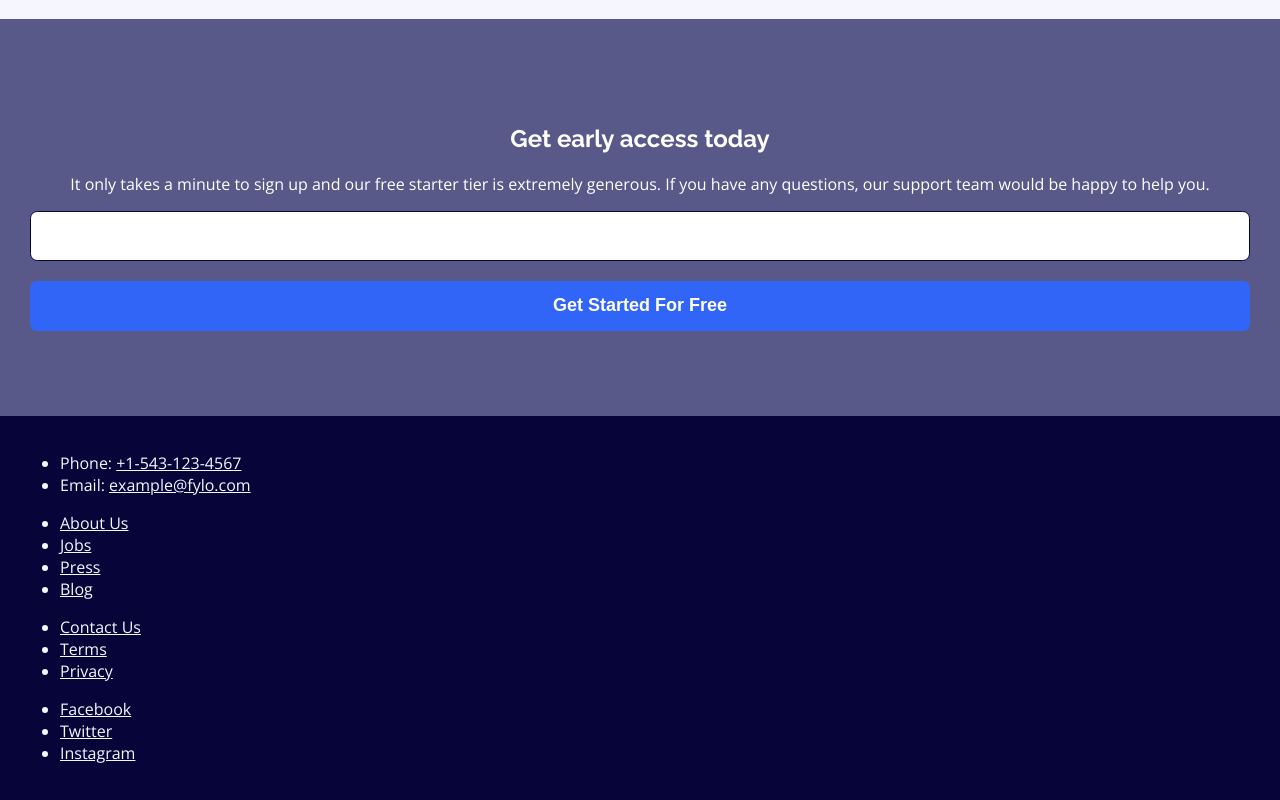
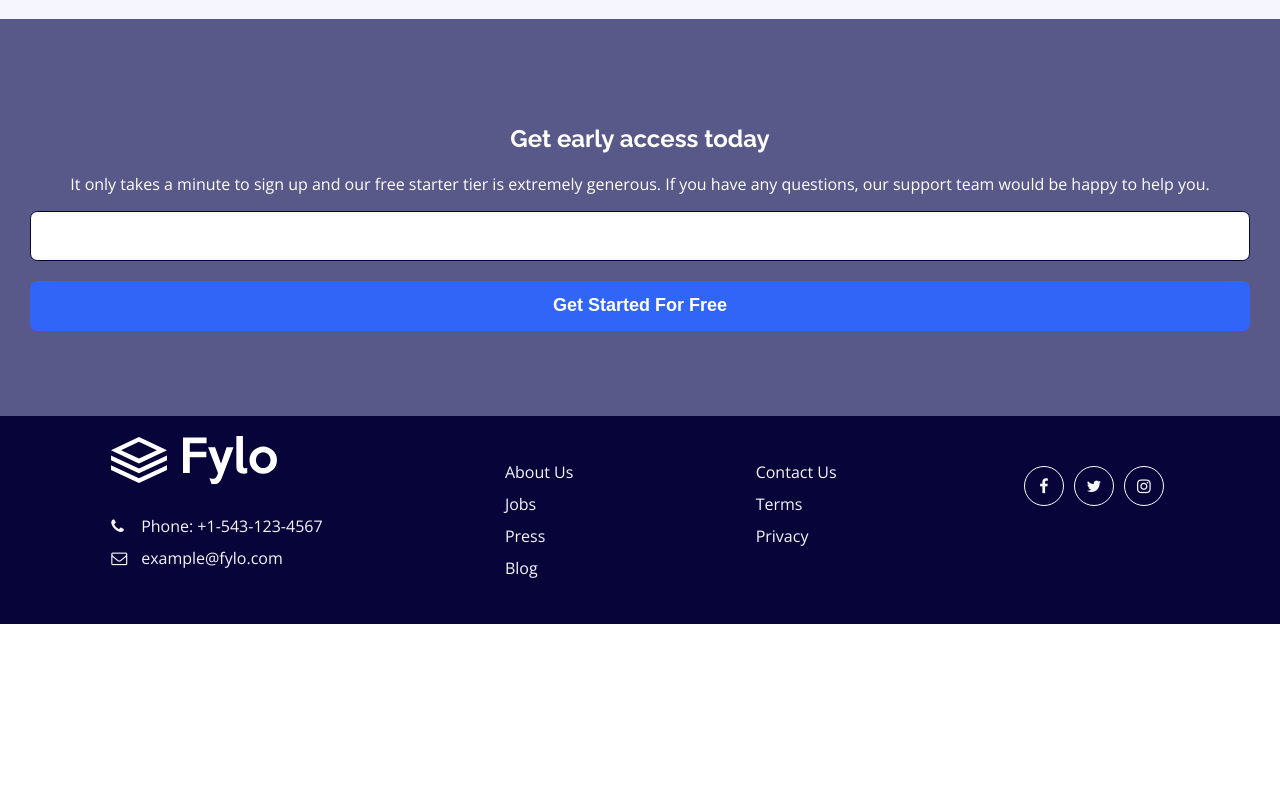
Before and after one commit to humbertolaranjeira/fylo, a plain HTML site: page index.html in a window 1280 px wide. Shown: the part 2750-3550 px from the top of the page. After the commit the page ends 3374 px from the top, so only its background shows below. Drawn offline with nearby package versions, Linux system fonts and the light colour scheme.

Commit message:
02122020

```diff
--- a/css/style.css
+++ b/css/style.css
@@ -217,3 +217,60 @@ footer {
 footer * {
     color: var(--light-grayish-blue);
 }
+
+footer img {
+    filter: brightness(0) invert(1);
+}
+
+footer ul {
+    list-style: none;
+    padding: 0;
+    margin: 20px 0;
+}
+
+footer ul li a {
+    display: inline-block;
+    padding: 5px 0;
+    text-decoration: none;
+}
+
+footer ul li i {
+    display: block;
+    width: 30px;
+    font-size: var(--body-font-weight);
+    color: var(--light-grayish-blue);
+}
+
+footer ul li a:hover {
+    text-decoration: underline;
+}
+
+ul.social {
+    display: flex;
+    justify-content: center;
+}
+
+ul.social li a>i {
+    margin: 5px;
+    display: inline-flex;
+    align-items: center;
+    justify-content: center;
+    width: 40px;
+    height: 40px;
+    padding: 0;
+    border-radius: 20px;
+    border: 1px solid var(--white);
+}
+
+ul.social li a:hover>i {
+    text-decoration: none;
+    background-color: var(--white);
+    color: var(--very-dark-blue);
+}
+
+@media screen and (min-width: 376px) {
+    footer {
+        display: flex;
+        justify-content: space-around;
+    }
+}
--- a/index.html
+++ b/index.html
@@ -11,6 +11,7 @@
     <link href="https://fonts.googleapis.com/css2?family=Raleway:wght@400;700&display=swap" rel="stylesheet">
     <link rel="preconnect" href="https://fonts.gstatic.com">
     <link href="https://fonts.googleapis.com/css2?family=Open+Sans&display=swap" rel="stylesheet">
+    <link rel="stylesheet" href="https://cdnjs.cloudflare.com/ajax/libs/font-awesome/4.7.0/css/font-awesome.min.css">
     <link rel="stylesheet" href="css/style.css">
 
     <title>Frontend Mentor | Fylo landing page with two column layout</title>
@@ -33,7 +34,6 @@
         <section class="get-started">
             <img src="images/illustration-1.svg" alt="All your files in one secure location">
             <h1>All your files in one secure location, accessible anywhere.</h1>
-
             <p>Fylo stores your most important files in one secure location. Access them wherever you need, share and collaborate with friends, family, and co-workers.</p>
             <form action="#">
                 <input type="text" name="email-start" id="email-start" placeholder="Enter your email">
@@ -59,8 +59,10 @@
         </section>
         <!--get-early-access section -->
         <section class="get-early-access">
-            <h2>Get early access today</h2>
-            <p>It only takes a minute to sign up and our free starter tier is extremely generous. If you have any questions, our support team would be happy to help you.</p>
+            <div>
+                <h2>Get early access today</h2>
+                <p>It only takes a minute to sign up and our free starter tier is extremely generous. If you have any questions, our support team would be happy to help you.</p>
+            </div>
             <form action="#">
                 <input type="text" name="email-access" id="email-access">
                 <input type="submit" value="Get Started For Free">
@@ -68,10 +70,13 @@
         </section>
     </main>
     <footer>
-        <ul>
-            <li>Phone: <a href="tel:+1-543-123-4567">+1-543-123-4567</a></li>
-            <li>Email: <a href="mailto:example@fylo.com">example@fylo.com</a></li>
-        </ul>
+        <div>
+            <img src="images/logo.svg" alt="Loog Fylo">
+            <ul class="contacts">
+                <li><i class="fa fa-phone" aria-hidden="true"></i>Phone: <a href="tel:+1-543-123-4567">+1-543-123-4567</a></li>
+                <li><i class="fa fa-envelope-o" aria-hidden="true"></i><a href="mailto:example@fylo.com">example@fylo.com</a></li>
+            </ul>
+        </div>
 
         <ul>
             <li><a href="#">About Us</a></li>
@@ -86,10 +91,10 @@
             <li><a href="#">Privacy</a></li>
         </ul>
 
-        <ul>
-            <li><a href="#">Facebook</a></li>
-            <li><a href="#">Twitter</a></li>
-            <li><a href="#">Instagram</a></li>
+        <ul class="social">
+            <li><a href="#"><i class="fa fa-facebook" aria-hidden="true"></i></a></li>
+            <li><a href="#"><i class="fa fa-twitter" aria-hidden="true"></i></a></li>
+            <li><a href="#"><i class="fa fa-instagram" aria-hidden="true"></i></a></li>
         </ul>
     </footer>
 </body>
```
